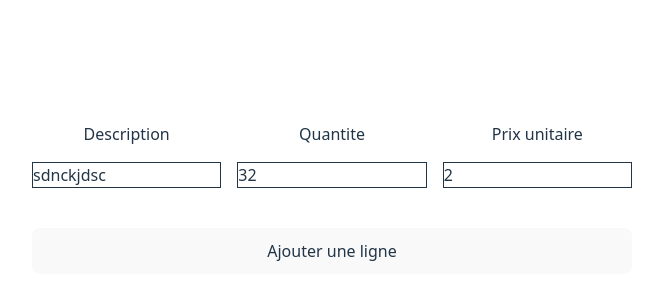
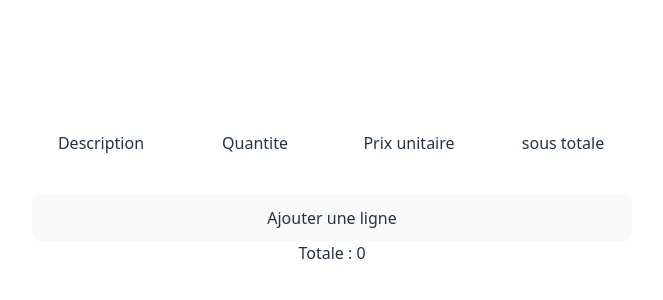
Before and after one commit to mazighTDJ/devis-generator, a React (Vite) app: page / in a window 1280 px wide. Shown: the part 202-502 px from the top of the page, without its empty margins (308-971 px from the left). Built offline with nearby package versions, Linux system fonts and the light colour scheme.

Commit message:
affichage du total et creation de l'objet devis

```diff
--- a/src/component/DevisForm.tsx
+++ b/src/component/DevisForm.tsx
@@ -11,28 +11,43 @@ type ligneDevis={
     quantite:number,
     prixUnitaire:number
 }
+
+type Devis= {
+    metadata:metadata,
+    lignes:Array<ligneDevis>,
+    total:number
+}
 function DevisForm(): JSX.Element {
 
-    const [name,setName]= useState<string>("")
 
-    const [date,setDate]=useState<string>()
+     const [name,setName]= useState<string>("")
 
-    const [ndevis,setNdevis]=useState<number>()
+     const [date,setDate]=useState<string>("")
+
+     const [ndevis,setNdevis]=useState<number>(0)
 
     const [listLigneDevis,setListLigneDevis]=useState<ligneDevis[]>([])
+    const [devis, setDevis]=useState<Devis>()
+
+    //calcul du total
+    const total= listLigneDevis.reduce((acc, ligne)=>{
+        return acc+ ligne.prixUnitaire* ligne.quantite
+    },0)
 
 
     useEffect(()=>{
-        setListLigneDevis(
-            [
-                {
-                    description:"sdnckjdsc",
-                    quantite:32,
-                    prixUnitaire:2
-                }
-            ]
-        )
-    },[])
+        const newDevis:Devis={
+            metadata:{
+                name,
+                date,
+                ndevis
+            },
+            lignes:listLigneDevis,
+            total:total
+        }
+
+        setDevis(newDevis)
+    },[listLigneDevis,date,name,ndevis,total])
 
     // const onChangeName=(e:React.ChangeEvent<HTMLInputElement>)=>{
     //     setName(e.target.value)
@@ -66,11 +81,12 @@ function DevisForm(): JSX.Element {
         //</div>
         <div className="flex flex-col  w-150 marg">
 
-            <div className="grid grid-cols-3 gap-4 mb-10">
+            <div className="grid grid-cols-4 gap-4 mb-10">
 
                 <h3>Description</h3>
                 <h3>Quantite</h3>
                 <h3>Prix unitaire</h3>
+                <h3> sous totale</h3>
                 {
                      listLigneDevis.map((ligne:ligneDevis,index)=>{
                         return(
@@ -78,6 +94,8 @@ function DevisForm(): JSX.Element {
                                 <input className=" border " type="text" value={ligne.description}  />
                                 <input className="border" type="number" value={ligne.quantite} />
                                 <input className="border" type="number" value={ligne.prixUnitaire}  />
+
+                                <span>{ligne.prixUnitaire * ligne.quantite}</span>
                             </Fragment>
                         )
                     })
@@ -87,6 +105,8 @@ function DevisForm(): JSX.Element {
             <button className="bg-blue-500 hover:bg-fuchsia-500 ">
                 Ajouter une ligne
             </button>
+
+            <h2>Totale :  {total}</h2>
         </div>
     )
 }
```
Also changed, not shown: 1 other file (tests, documents, lock files or other folders).
